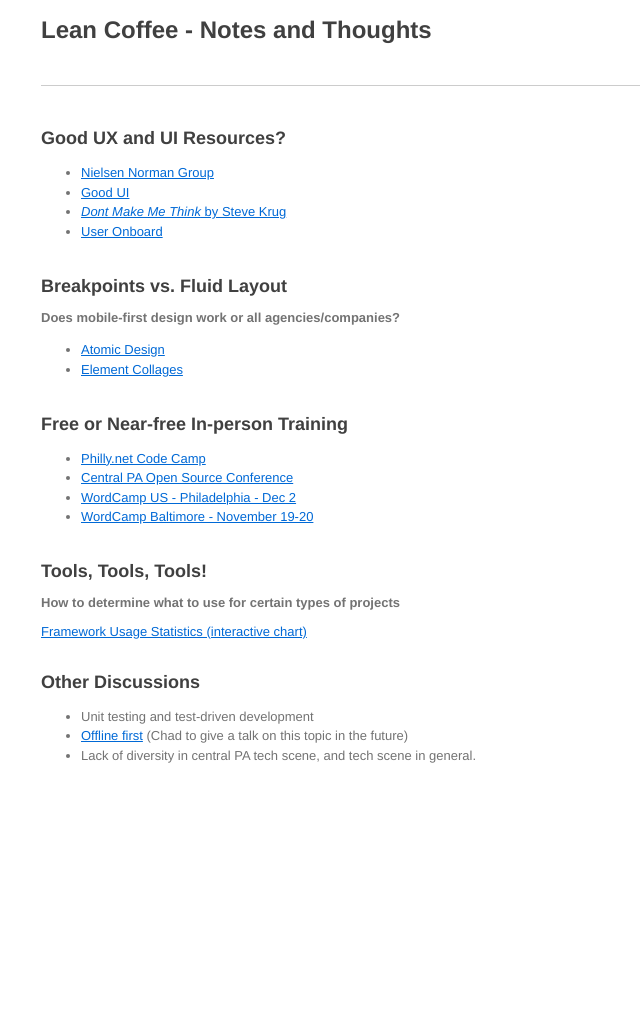
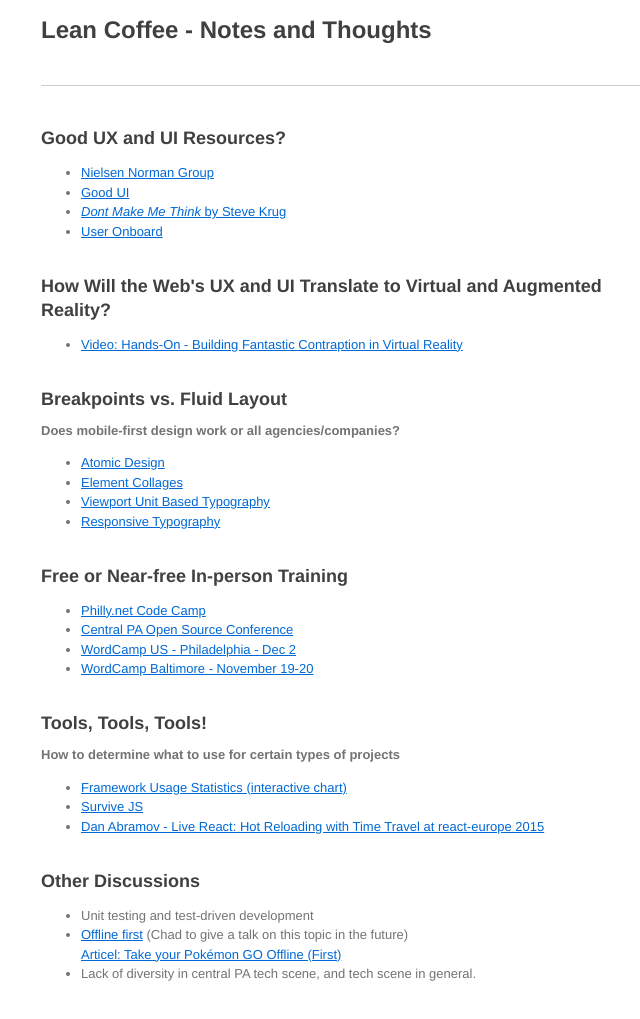
Before and after one commit to eclarrrk/ericrclark-com, a plain HTML site: page meetup/2016-09-07/index.html in a window 1280 px wide. Shown: the part 49-1068 px from the top of the page, without its empty margins (299-939 px from the left). Before the commit the page ends 877 px from the top, so only its background shows below. Drawn offline with Linux system fonts and the light colour scheme.

Commit message:
add UX/UI --> VR/AR topic

```diff
--- a/meetup/2016-09-07/index.html
+++ b/meetup/2016-09-07/index.html
@@ -227,12 +227,18 @@
             <li><a href="https://www.useronboard.com" target="_blank">User Onboard</a></li>
         </ul>
         <br />
-
+        <h3>How Will the Web's UX and UI Translate to Virtual and Augmented Reality?</h3>
+        <ul>
+            <li><a href="https://www.youtube.com/watch?v=qs5qlSxXT9Y&spfreload=10" target="_blank">Video: Hands-On - Building Fantastic Contraption in Virtual Reality</a></li>
+        </ul>
+        <br>
         <h3>Breakpoints vs. Fluid Layout</h3>
         <p><strong>Does mobile-first design work or all agencies/companies?</strong></p>
         <ul>
             <li><a href="http://atomicdesign.bradfrost.com/table-of-contents/" target="_blank">Atomic Design</a></li>
             <li><a href="http://danielmall.com/articles/rif-element-collages/" target="_blank">Element Collages</a></li>
+            <li><a href="http://zellwk.com/blog/viewport-based-typography/" target="_blank">Viewport Unit Based Typography</a></li>
+            <li><a href="https://github.com/zellwk/typi" target="_blank">Responsive Typography</a></li>
         </ul>
         <br />
 
@@ -248,15 +254,19 @@
         <h3>Tools, Tools, Tools!</h3>
         <p><strong>How to determine what to use for certain types of projects</strong></p>
 
-        <p>
-            <a href="http://trends.builtwith.com/framework" target="_blank">Framework Usage Statistics (interactive chart)</a>
-        </p>
+        <ul>
+            <li><a href="http://trends.builtwith.com/framework" target="_blank">Framework Usage Statistics (interactive chart)</a></li>
+            <li><a href="https://survivejs.com/" target="_blank">Survive JS</a></li>
+            <li><a href="https://www.youtube.com/watch?v=xsSnOQynTHs&feature=youtu.be" target="_blank">Dan Abramov - Live React: Hot Reloading with Time Travel at react-europe 2015</a></li>
+        </ul>
         <br />
 
         <h3>Other Discussions</h3>
         <ul>
             <li>Unit testing and test-driven development</li>
-            <li><a href="http://offlinefirst.org/" target="_blank">Offline first</a> (Chad to give a talk on this topic in the future)</li>
+            <li><a href="http://offlinefirst.org/" target="_blank">Offline first</a> (Chad to give a talk on this topic in the future) <br>
+                <a href="https://medium.com/offline-camp/take-your-pok%C3%A9mon-go-offline-first-d5db9b59ea81#.m1x2d62ca" target="_blank">Articel: Take your Pokémon GO Offline (First)
+</a></li>
             <li>Lack of diversity in central PA tech scene, and tech scene in general.</li>
         </ul>
 
```
